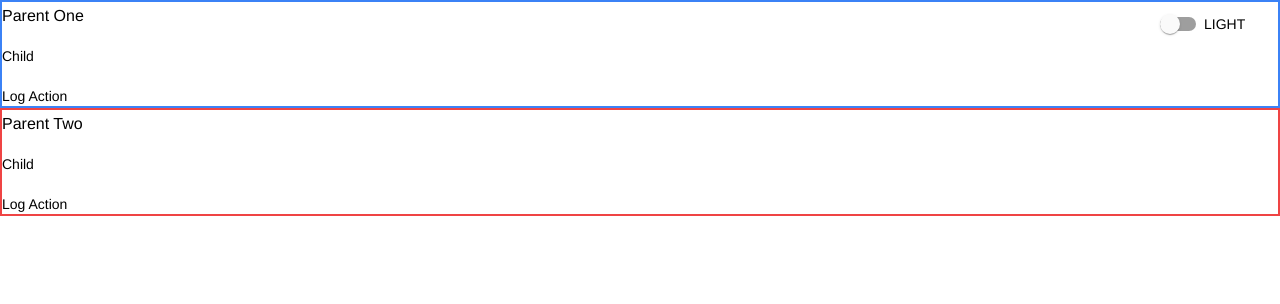
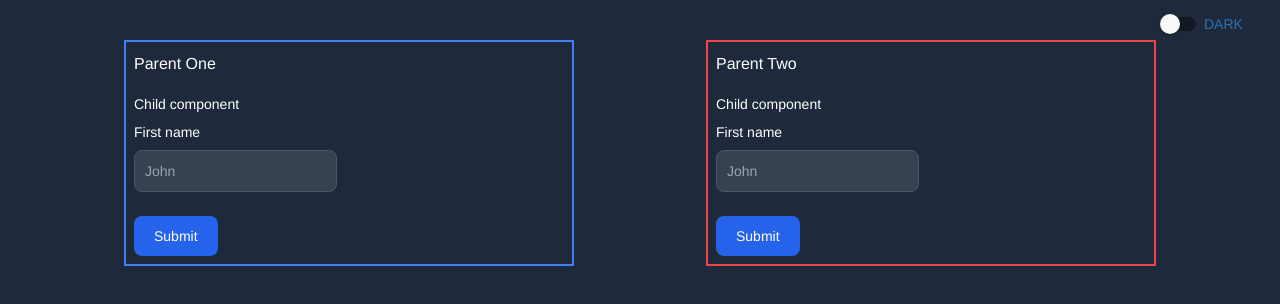
Before and after one commit to HollandkaGR/NG14-TW-NGM, an Angular app: page / in a window 1280 px wide. Shown: the top 304 px of the page. Built offline with nearby package versions, Linux system fonts and the light colour scheme.

Commit message:
Abstract services presentation

```diff
--- a/src/app/app.component.html
+++ b/src/app/app.component.html
@@ -4,7 +4,7 @@
     (click)="toggleDarkMode()"
     >{{ mode | uppercase }}</mat-slide-toggle
 >
-<div>
+<div class="flex gap-2 justify-evenly pt-10 text-black dark:text-white">
     <app-parent-one></app-parent-one>
     <app-parent-two></app-parent-two>
 </div>
--- a/src/app/app.component.ts
+++ b/src/app/app.component.ts
@@ -11,7 +11,7 @@ import { MatSlideToggleModule } from '@angular/material/slide-toggle';
 export class AppComponent {
 	title = 'Material+TW skeleton';
 
-	mode: themeMode = 'light';
+	mode: themeMode = 'dark';
 	purpleSkin = false;
 
 	constructor(@Inject(DOCUMENT) private document: Document, ts: Title) {
--- a/src/app/child/child.component.html
+++ b/src/app/child/child.component.html
@@ -1,5 +1,12 @@
 <section>
-    <div>Child</div>
-    <input type="text" [(ngModel)]="message">
-    <div><button (click)="log()">Log Action</button></div>
+    <div class="mb-2">Child component</div>
+        <div class="grid gap-6 mb-6 md:grid-cols-2">
+            <div>
+                <label for="first_name" class="block mb-2 text-sm font-medium text-gray-900 dark:text-white">First name</label>
+                <input [(ngModel)]="message" type="text" id="first_name" class="bg-gray-50 border border-gray-300 text-gray-900 text-sm rounded-lg focus:ring-blue-500 focus:border-blue-500 block w-full p-2.5 dark:bg-gray-700 dark:border-gray-600 dark:placeholder-gray-400 dark:text-white dark:focus:ring-blue-500 dark:focus:border-blue-500" placeholder="John" required>
+            </div>
+
+        </div>
+
+        <button (click)="onSubmitClick()" class="text-white bg-blue-700 hover:bg-blue-800 font-medium rounded-lg text-sm w-full sm:w-auto px-5 py-2.5 text-center dark:bg-blue-600 dark:hover:bg-blue-700 ">Submit</button>
 </section>
--- a/src/app/child/child.component.ts
+++ b/src/app/child/child.component.ts
@@ -15,8 +15,8 @@ export class ChildComponent implements OnInit {
   ngOnInit(): void {
   }
 
-  log() {
-    this.service.log('')
+  onSubmitClick() {
+    this.service.log(this.message)
   }
 
 }
--- a/src/app/parent-one/parent-one.component.html
+++ b/src/app/parent-one/parent-one.component.html
@@ -1,4 +1,4 @@
-<section class="border-solid border-blue-500 border-2">
+<section class="border-solid border-blue-500 border-2 p-2">
     <h3>Parent One</h3>
     <div>
         <app-child></app-child>
--- a/src/app/parent-two/parent-two.component.html
+++ b/src/app/parent-two/parent-two.component.html
@@ -1,4 +1,4 @@
-<section class="border-solid border-red-500 border-2">
+<section class="border-solid border-red-500 border-2 p-2">
     <h3>Parent Two</h3>
     <div>
         <app-child></app-child>
--- a/src/app/services/main.service.ts
+++ b/src/app/services/main.service.ts
@@ -1,7 +1,7 @@
 import { Injectable, OnInit } from '@angular/core';
 
 @Injectable()
-export abstract class MainService implements OnInit {
+export class MainService implements OnInit {
 
   constructor() { }
 
@@ -9,6 +9,8 @@ export abstract class MainService implements OnInit {
     console.log('Main service init')
   }
 
-  public abstract log(message: String): void
+  public log(message: String): void {
+    console.log('Log: ', message)
+  }
 
 }
--- a/src/app/services/service-one.service.ts
+++ b/src/app/services/service-one.service.ts
@@ -8,7 +8,7 @@ export class ServiceOneService extends MainService {
     super()
   }
 
-  public log(message: String): void {
+  public override log(message: String): void {
     console.log('Service One logging: ', message)
   }
 
--- a/src/app/services/service-two.service.ts
+++ b/src/app/services/service-two.service.ts
@@ -8,7 +8,7 @@ export class ServiceTwoService extends MainService {
     super()
   }
 
-  public log(message: String): void {
+  public override log(message: String): void {
     console.log('Service Two logging: ', message)
   }
 
--- a/src/index.html
+++ b/src/index.html
@@ -9,7 +9,7 @@
 		<link rel="preconnect" href="https://fonts.gstatic.com" />
 		<link href="https://fonts.googleapis.com/icon?family=Material+Icons" rel="stylesheet" />
 	</head>
-	<body class="mat-typography">
+	<body class="mat-typography dark">
 		<div class="w-full h-full bg-white dark:bg-slate-800">
 			<app-root></app-root>
 		</div>
```
Also changed, not shown: 1 other file (tests, documents, lock files or other folders).
